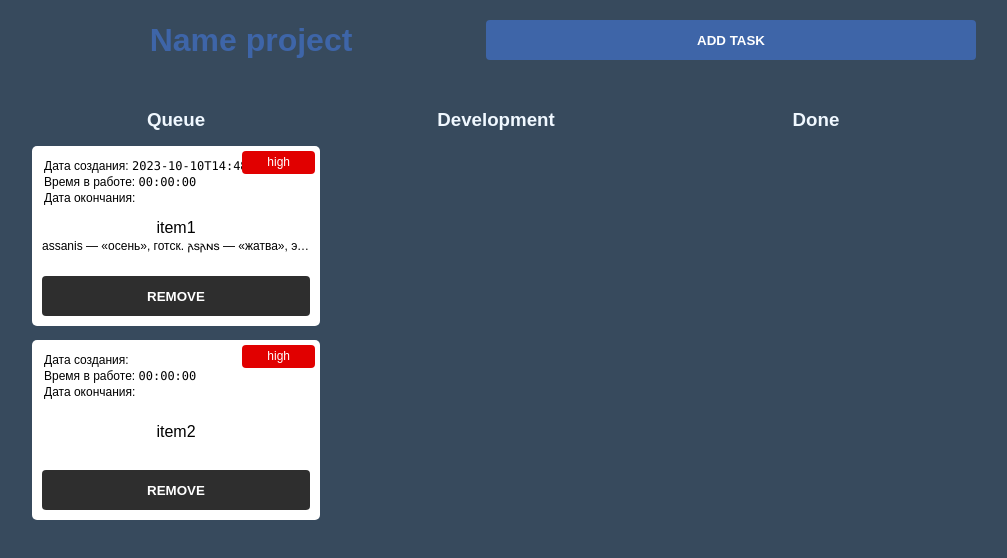
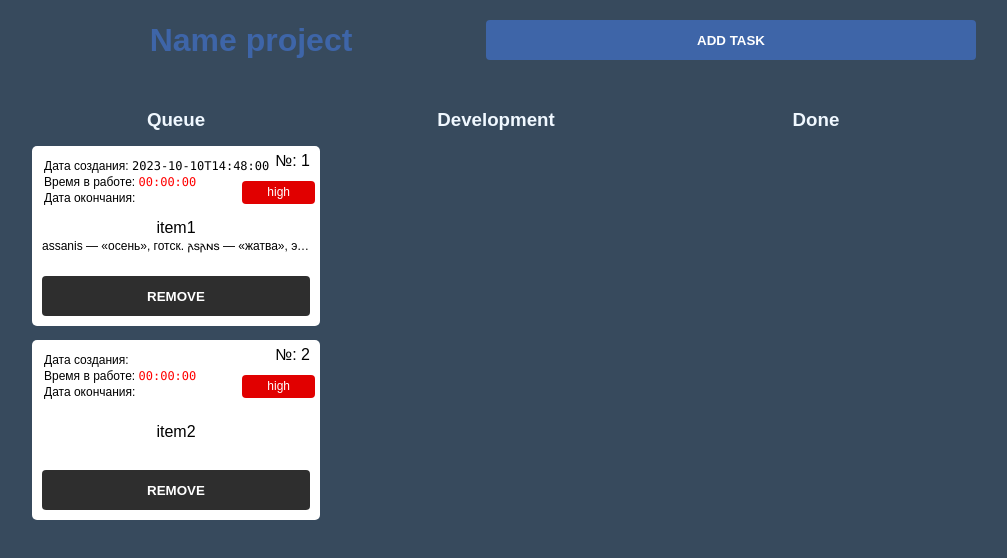
Before and after one commit to NurislamAituarov/uptrader-todo, a React (Create React App) app: page / in a window 1280 px wide. Shown: the top 558 px of the page, without its empty margins (144-1151 px from the left). Built offline with nearby package versions, Linux system fonts and the light colour scheme.

Commit message:
refactor

```diff
--- a/src/components/table/Table.tsx
+++ b/src/components/table/Table.tsx
@@ -2,12 +2,15 @@ import { Column } from './column/Column';
 import './Table.scss';
 import { useAppDispatch, useAppSelector } from '../../hooks/redux';
 import { addNotice, newMovedTaskItems, removeTask } from '../../store/actions';
+import { useEffect } from 'react';
 
 export function Table() {
   const items = useAppSelector((state) => state.state.items);
   const dispatch = useAppDispatch();
 
   const groups = ['Queue', 'Development', 'Done'];
+
+  useEffect(() => {}, [items]);
 
   const moveGroup = (itemId: number, groupToMove: string) => {
     const index = items.findIndex((item) => item.id === itemId);
--- a/src/components/table/item/Item.scss
+++ b/src/components/table/item/Item.scss
@@ -28,7 +28,7 @@
   }
 
   &-priority {
-    top: 5px;
+    top: 35px;
     right: 5px;
     position: absolute;
     width: max-content;
@@ -65,6 +65,19 @@
     background-color: rgb(46, 46, 46);
     height: 40px;
   }
+
+  .time-work__active span {
+    color: green;
+  }
+  .time-work__disabled span {
+    color: red;
+  }
+
+  .task__number {
+    position: absolute;
+    top: 5px;
+    right: 10px;
+  }
 }
 
 .expand {
--- a/src/components/table/item/Item.tsx
+++ b/src/components/table/item/Item.tsx
@@ -82,7 +82,11 @@ export default memo(({ item, deleteItem }: IProps) => {
         <p className="date-create">
           Дата создания: <span>{item.dateCreate}</span>
         </p>
-        <p className="time-work">
+        <p
+          className={[
+            'time-work',
+            item.group === 'Development' ? 'time-work__active' : 'time-work__disabled',
+          ].join(' ')}>
           Время в работе: <span>{timeWorkDate}</span>
         </p>
         <p className="date-end">
@@ -96,6 +100,7 @@ export default memo(({ item, deleteItem }: IProps) => {
         </p>
       </div>
 
+      <p className="task__number">№: {item.number}</p>
       <p className={classNames}> {item.priority}</p>
 
       <button onClick={() => deleteItem(item.id)} className="btn">
```
